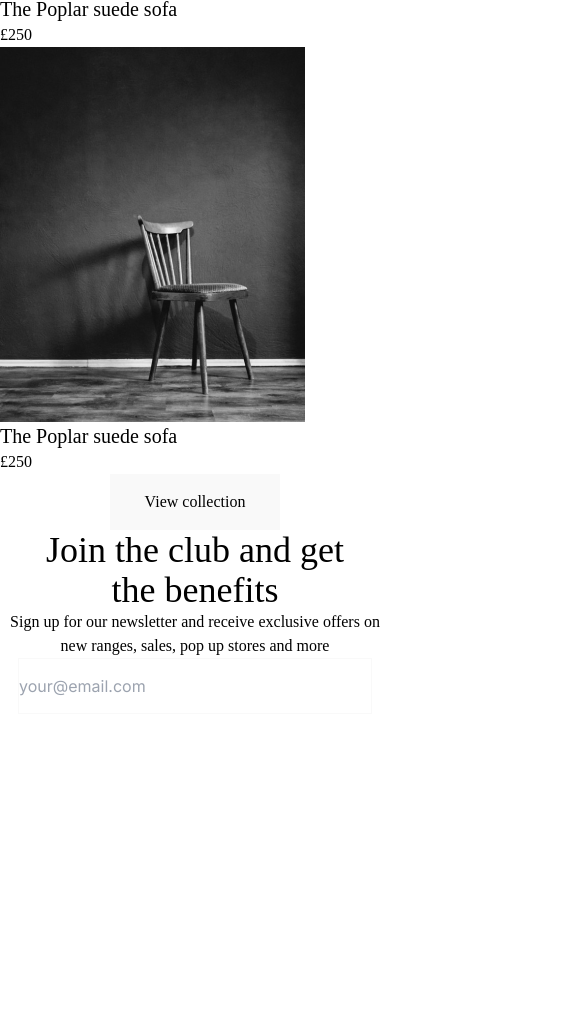
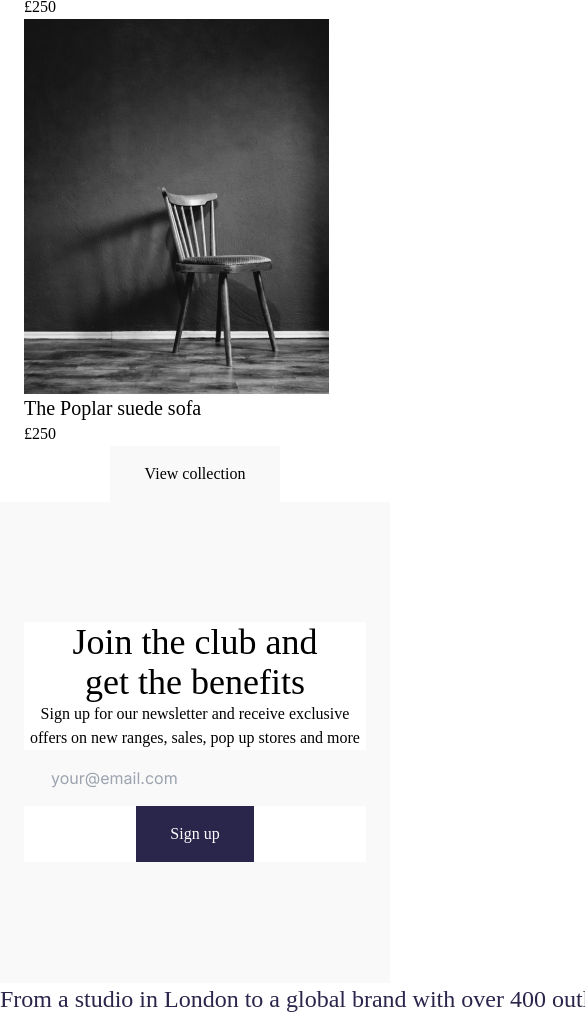
Before and after one commit to nomercy25/avion-store, a website: page index.html in a window 390 px wide. Shown: the part 4207-5222 px from the top of the page, 585 px wide, since content can reach past the window. Before the commit the page ends 4921 px from the top, so only its background shows below. Drawn offline with Linux system fonts and the light colour scheme; a web font is replaced by a local one.

Commit message:
input complete

```diff
--- a/index.html
+++ b/index.html
@@ -17,7 +17,7 @@
         <div class="flex items-center justify-between">
             <a href="#"><img class="h-6" src="img/Search.svg" alt=""></a>
             <a class="text-[#22202e] text-2xl font-clash" href="#">Avion</a>
-            <div class="header-item flex gap-[18px]">
+            <div class="header-item flex gap-[18px] hover:bg-slate-500">
                 <a href="#"><img class="h-6 hidden lg:block" src="/img/Shopping--cart.svg" alt=""></a>
                 <a href="#"><img class="h-6 hidden lg:block" src="/img/User--avatar.svg" alt=""></a>
             </div>
@@ -93,7 +93,7 @@
             </div>
             <div class="hiddden lg:w-[520px] lg:h-[584px] bg-chair-img bg-auto"></div>
         </div>
-        <div class="advantages-heading px-[24px] font-clash mt-[72px] lg:mt-[80px] text-2xl">What makes our
+        <div class="advantages-heading sm:px-[24px] font-clash mt-[72px] lg:mt-[80px] text-2xl">What makes our
             brand
             different
         </div>
@@ -152,7 +152,7 @@
             class="btn mx-auto block w-full bg-[#f9f9f9] text-base font-satoshi hover:bg-black hover:text-white hover:rounded-lg lg:mt-[42px]">
             View collection</button>
         <div class="our-products sm:px-[24px] lg:mt-[120px] font-clash text-[32px]">Our popular products</div>
-        <div class="our-products-cards lg:flex flex-col lg:flex-row justify-between">
+        <div class="our-products-cards sm:px-[24px] sm:items-center lg:flex flex-col lg:flex-row justify-between">
             <div class="our-products-card font-clash lg:w-[630px] lg:mt-[25px]"><img class="img lg:h-[375px]"
                     src="img/Product Card/Large.png" alt="">
                 <div class="our-product-name lg:mt-[20px] text-xl">The Poplar suede sofa</div>
@@ -172,18 +172,41 @@
         <button
             class="btn mx-auto block w-full bg-[#f9f9f9] text-base font-satoshi hover:bg-black hover:text-white hover:rounded-lg lg:mt-[42px]">
             View collection</button>
-        <div class="promo-heading text-center lg:mt-[168px] font-clash sm:px-[24px] text-4xl">Join the club and get the
+        <div
+            class="container lg:mx-auto lg:mt-[48px] lg:w-[1440px] h-[481px] flex items-center justify-center bg-[#f9f9f9] sm:px-[24px]">
+            <div class="container bg-white flex flex-col justify-center items-center">
+                <div class="promo-heading text-center lg:mt-[168px] font-clash sm:px-[24px] text-4xl">Join the club and
+                    get
+                    the
                     benefits
                 </div>
-        <div class="promo-subheading text-center lg:mt-[16px] font-satoshi text-base">Sign up for our newsletter and
+                <div class="promo-subheading text-center lg:mt-[16px] font-satoshi text-base">Sign up for our newsletter
+                    and
                     receive
                     exclusive offers
                     on new
                     ranges, sales, pop up stores and more</div>
+                <div class="sign-area flex justify-center items-center">
                     <form id="myForm" class="sign-item lg:mt-[72px] text-center">
                         <input type="text" id="myInput" placeholder="your@email.com"
-                class="border-[1px] border-[#f9f9f9] w-[354px] h-[56px]">
+                            class="border-[1px] px-[32px] border-[#f9f9f9] bg-[#f9f9f9] w-[354px] h-[56px]">
+                        <button
+                            class="input-btn bg-[#2A254B] w-[118px] h-[56px] lg:mb-[58px] text-white text-base font-satoshi">Sign
+                            up</button>
                     </form>
+                </div>
+            </div>
+        </div>
+        <div class="about-us-container w-[1440px]">
+            <div class=" about-us-row flex flex-row">
+                <div class="about-us-item  lg:pt-[72px] lg:pr-[100px] lg:pb-[54px]">
+                    <div class="about-us-heading text-[#2A254B] font-clash text-2xl">From a studio in London to a global
+                        brand
+                        with
+                        over 400 outlets</div>
+                </div>
+            </div>
+        </div>
     </main>
 
     <script src="js/burger.js"></script>
```
Also changed, not shown: css/main.css. Lines whose indentation alone changed are shown as unchanged.
